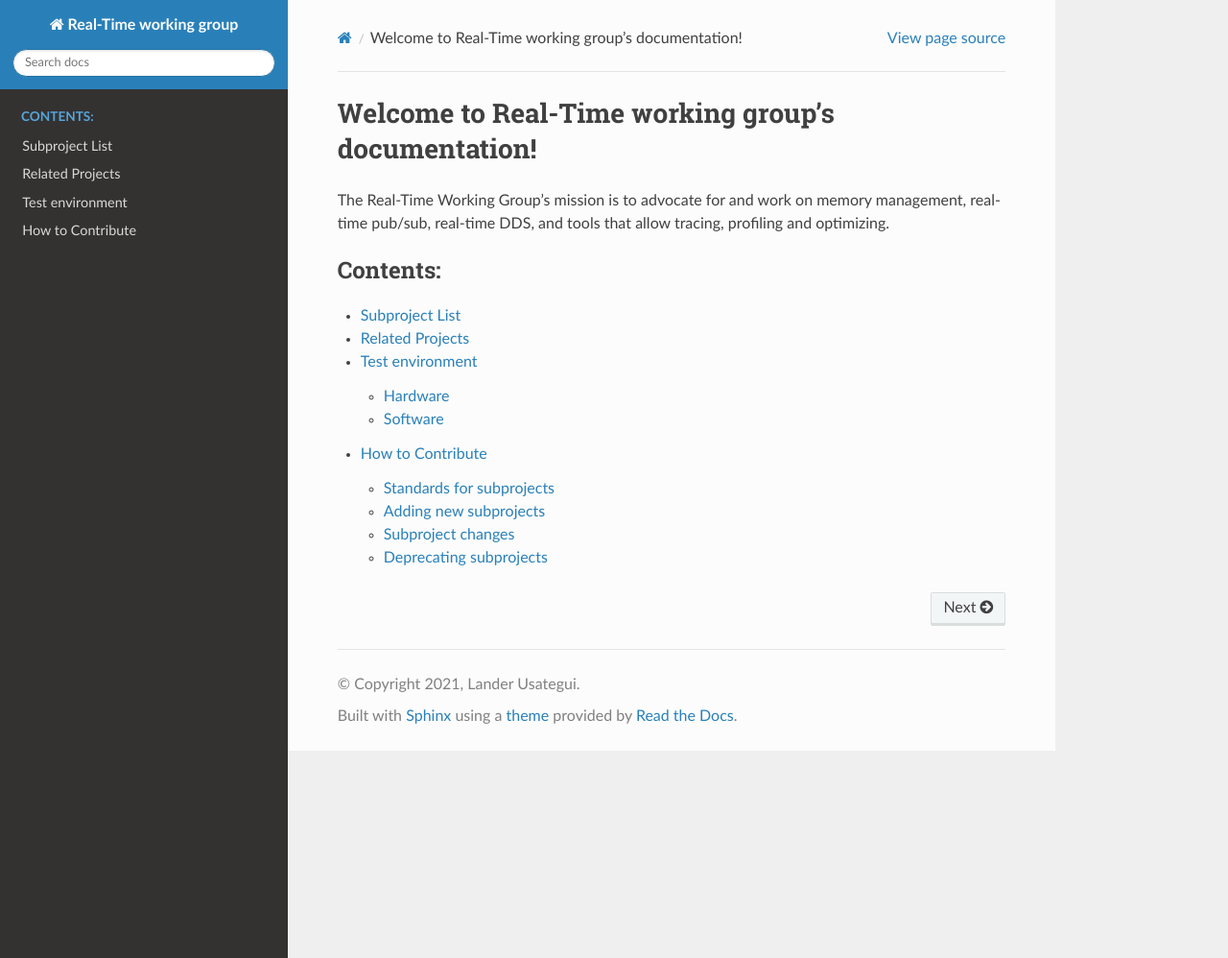
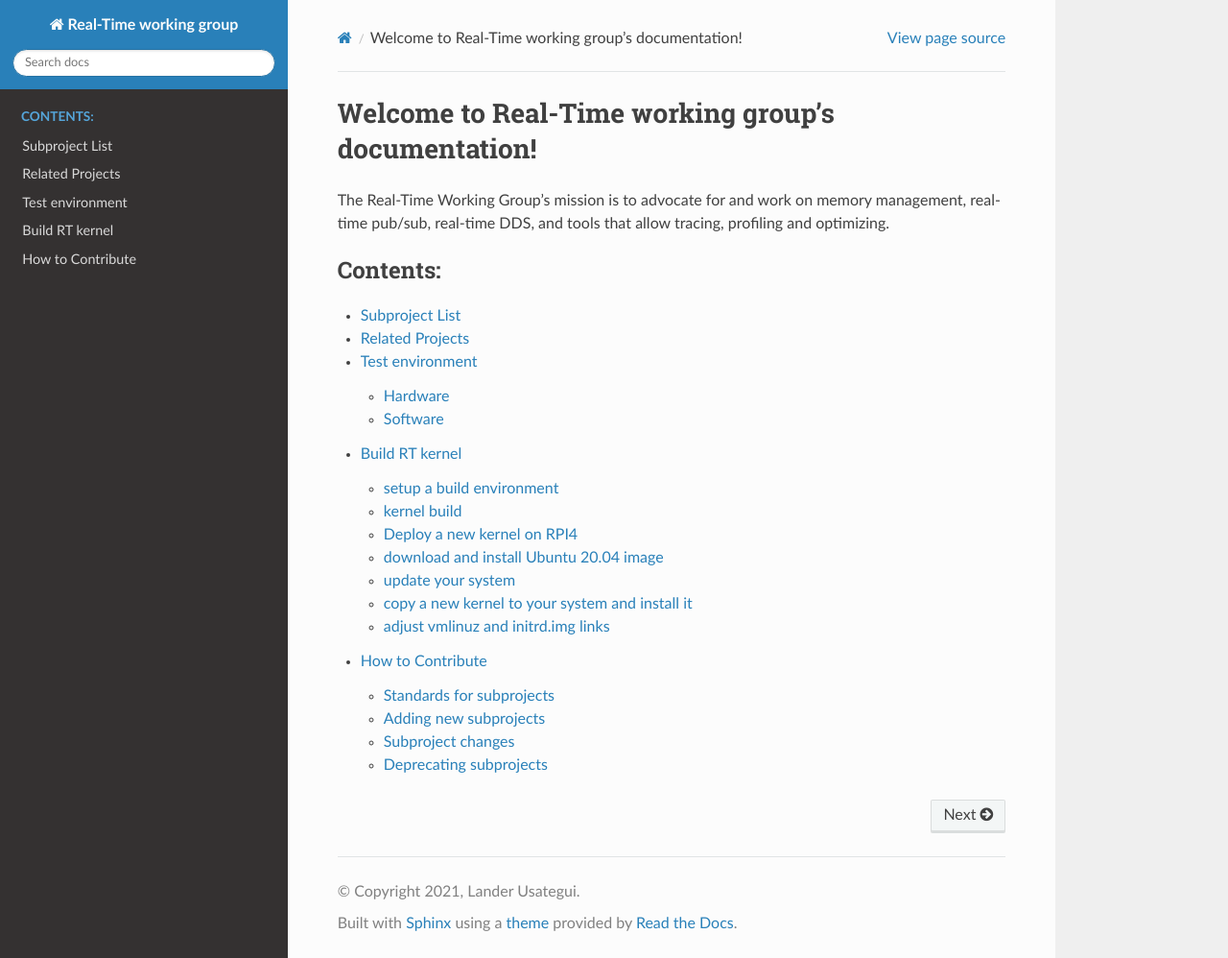
Before and after one commit to ros-realtime/rtwg_documentation, a Sphinx documentation site: the page built from source/index.rst, in a window 1280 px wide and 998 px high. Shown: the whole window at 96% size. Built offline with Sphinx 7.4.7 and the Read the Docs theme 2.0.0, drawn with Linux system fonts in a browser that asks for light colours; some of the changed lines change nothing that is shown.

Commit message:
Add build RT kernel
Signed-off-by: LanderU <lander.usategui@gmail.com>

```diff
--- /dev/null
+++ b/source/build_rt_kernel.rst
@@ -0,0 +1,166 @@
+Build RT kernel
+=================
+
+The goal is to create a Ubuntu based system with RT Linux kernel to test
+real-time ROS2 stack. Two boards are proposed \* Raspberry Pi 4 B+ board
+(ARMv8) \* Intel UP2 board (x86_64) # Intel UP2 board RT kernel build
+See
+https://index.ros.org/doc/ros2/Tutorials/Building-Realtime-rt_preempt-kernel-for-ROS-2/
+# Raspberry PI 4 RT kernel build Ubuntu 20.04 x86_64 docker container is
+used to cross-compile a new kernel. There is a Dockerfile which can be
+used for that purpose. If you want to build it using gitpod you need to
+run
+https://gitpod.io/#https://github.com/ros-realtime/rt-kernel-docker-builder.
+It will spawn a docker container automatically for you. ## build and run
+docker container For the local build:
+
+.. code:: bash
+
+   $ git clone https://github.com/ros-realtime/rt-kernel-docker-builder
+   $ cd rt-kernel-docker-builder
+   $ docker build -t rtwg-image .
+   $ docker run -t -i rtwg-image bash
+
+setup a build environment
+-------------------------
+
+Container comes with cross-compilation tools installed, and a
+ready-to-build RT kernel: \* ARMv8 cross-compilation tools \* linux
+source build dependencies \* linux source buildinfo, i.e. from where
+config is copied \* Ubuntu RPI4 linux source installed under
+~/linux_build \* RT kernel patch downloaded and applied - the nearest to
+the recent RPI4 Ubuntu kernel ## Kernel configuration Additionally RT
+kernel configured as
+
+.. code:: bash
+
+   $ ./scripts/config -d CONFIG_PREEMPT \
+   $ ./scripts/config -e CONFIG_PREEMPT_RT \
+   $ ./scripts/config -d CONFIG_NO_HZ_IDLE \
+   $ ./scripts/config -e CONFIG_NO_HZ_FULL \
+   $ ./scripts/config -d CONFIG_HZ_250 \
+   $ ./scripts/config -e CONFIG_HZ_1000 \
+   $ ./scripts/config -d CONFIG_AUFS_FS \
+
+which corresponds to the following
+
+.. code:: bash
+
+   # Enable CONFIG_PREEMPT_RT
+    -> General Setup
+     -> Preemption Model (Fully Preemptible Kernel (Real-Time))
+      (X) Fully Preemptible Kernel (Real-Time)
+
+   # Enable CONFIG_HIGH_RES_TIMERS
+    -> General setup
+     -> Timers subsystem
+      [*] High Resolution Timer Support
+
+   # Enable CONFIG_NO_HZ_FULL
+    -> General setup
+     -> Timers subsystem
+      -> Timer tick handling (Full dynticks system (tickless))
+       (X) Full dynticks system (tickless)
+
+   # Set CONFIG_HZ_1000
+    -> Kernel Features
+     -> Timer frequency (1000 HZ)
+      (X) 1000 HZ
+
+   # Set CPU_FREQ_DEFAULT_GOV_PERFORMANCE [=y]
+    -> CPU Power Management
+     -> CPU Frequency scaling
+      -> CPU Frequency scaling (CPU_FREQ [=y])
+       -> Default CPUFreq governor (<choice> [=y])
+        (X) performance
+
+   # Disable CONFIG_AUFS_FS, otherwise RT kernel build breaks
+    x     -> File systems                                                                                                                          x
+     x (1)   -> Miscellaneous filesystems (MISC_FILESYSTEMS [=y])
+
+If you need to reconfigure it, run
+
+.. code:: bash
+
+   $ make ARCH=arm64 CROSS_COMPILE=aarch64-linux-gnu- menuconfig
+
+kernel build
+------------
+
+.. code:: bash
+
+   $ make ARCH=arm64 CROSS_COMPILE=aarch64-linux-gnu- -j `nproc` deb-pkg
+
+You need 32GB free disk space to build it, it takes a while, and the
+results are located:
+
+.. code:: bash
+
+   gitpod ~/linux_build/linux-raspi-5.4.0 $ ls -la ../*.deb
+   -rw-r--r-- 1 gitpod gitpod  11278252 Nov 29 14:01 ../linux-headers-5.4.86-rt48_5.4.86-rt48-1_arm64.deb
+   -rw-r--r-- 1 gitpod gitpod 486149956 Nov 29 14:04 ../linux-image-5.4.86-rt48-dbg_5.4.86-rt48-1_arm64.deb
+   -rw-r--r-- 1 gitpod gitpod  38504756 Nov 29 14:01 ../linux-image-5.4.86-rt48_5.4.86-rt48-1_arm64.deb
+   -rw-r--r-- 1 gitpod gitpod   1054624 Nov 29 14:01 ../linux-libc-dev_5.4.86-rt48-1_arm64.deb
+
+Deploy a new kernel on RPI4
+---------------------------
+
+download and install Ubuntu 20.04 image
+---------------------------------------
+
+Follow these links to download and install Ubuntu 20.04 on your RPI4 \*
+https://ubuntu.com/download/raspberry-pi \*
+https://ubuntu.com/download/raspberry-pi/thank-you?version=20.04&architecture=arm64+raspi
+\*
+https://ubuntu.com/tutorials/create-an-ubuntu-image-for-a-raspberry-pi-on-ubuntu#2-on-your-ubuntu-machine
+
+.. code:: bash
+
+   # initial username and password
+   ubuntu/ubuntu
+
+update your system
+------------------
+
+After that you need to connect to the Internet and update your system
+
+.. code:: bash
+
+   $ sudo apt-get update && apt-get upgrade
+
+copy a new kernel to your system and install it
+-----------------------------------------------
+
+Assumed you have already copied all \*.deb packages to your
+``$HOME/ubuntu`` directory
+
+.. code:: bash
+
+   $ cd $HOME/ubuntu
+   $ sudo dpkg -i *.deb
+
+adjust vmlinuz and initrd.img links
+-----------------------------------
+
+There is an extra step in compare to the x86_64 install (why is that?)
+
+.. code:: bash
+
+   $ cd /boot
+   $ sudo ln -s -f vmlinuz-5.4.86-rt48 vmlinuz
+   $ sudo ln -s -f vmlinuz-5.4.0-1029-raspi vmlinuz.old
+   $ sudo ln -s -f initrd.img-5.4.86-rt48 initrd.img
+   $ sudo ln -s -f initrd.img-5.4.0-1029-raspi initrd.img.old
+   $ sudo cp vmlinuz firmware/vmlinuz
+   $ sudo cp vmlinuz firmware/vmlinuz.bak
+   $ sudo cp initrd.img firmware/initrd.img
+   $ sudo cp initrd.img firmware/initrd.img.bak
+
+   $ sudo reboot
+
+After reboot you should see a new RT kernel installed
+
+.. code:: bash
+
+   ubuntu@ubuntu:~$ uname -a
+   Linux ubuntu 5.4.86-rt48 #1 SMP PREEMPT_RT Sun Nov 15 22:44:33 UTC 2020 aarch64 aarch64 aarch64 GNU/Linux
--- a/source/index.rst
+++ b/source/index.rst
@@ -15,4 +15,5 @@ The Real-Time Working Group's mission is to advocate for and work on memory mana
    subprojects
    related_projects
    test_environment
+   build_rt_kernel
    how_to_contribute
```
